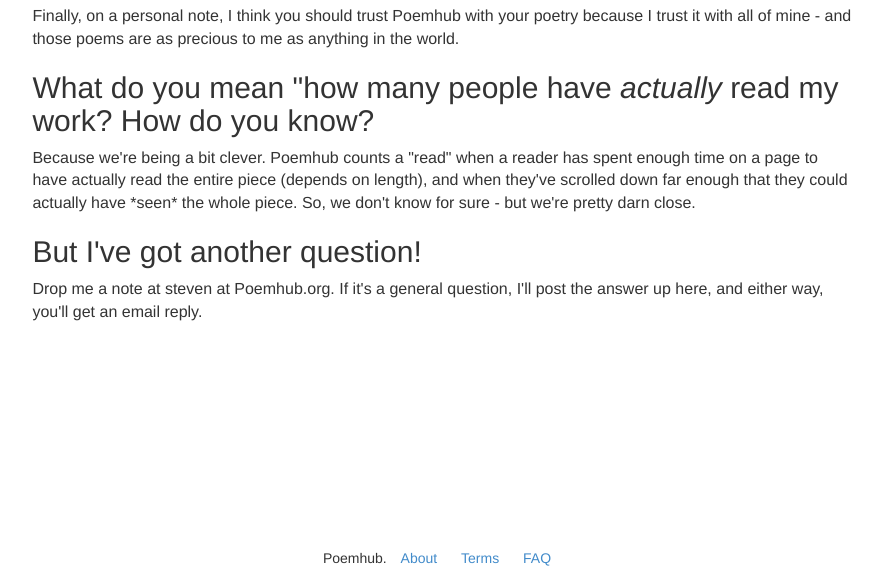
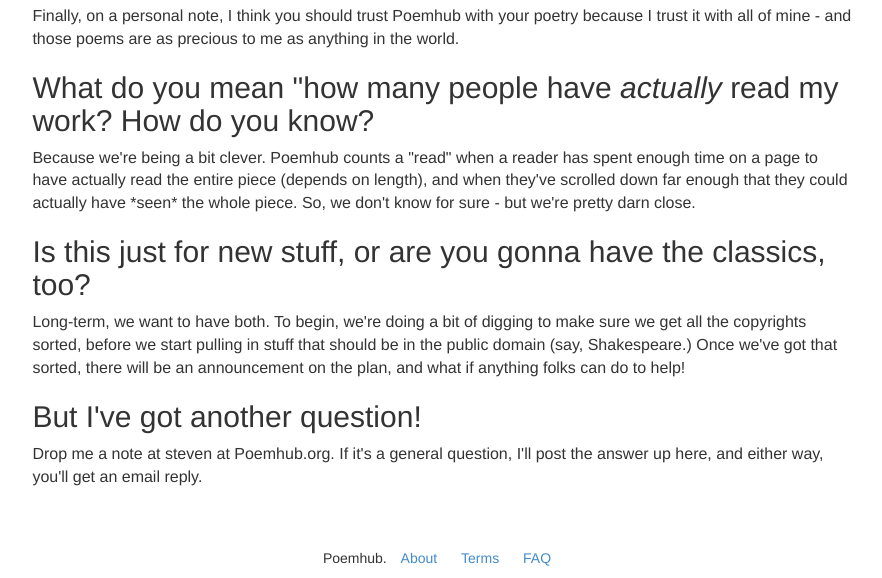
Before and after one commit to skoczen/poemhub, a Django app: template project/apps/main_site/templates/main_site/faq.html in a window 1280 px wide. Shown: the part 794-1372 px from the top of the page, without its empty margins (198-1080 px from the left). Run offline with Django 3.2, Linux system fonts and the light colour scheme; the template is opened without the code that fills it, so the values that code supplies are empty; some libraries are stand-ins or nearby versions; some web fonts are replaced.

Commit message:
Better titles, favicon, one more FAQ.  This counts as a good day.

```diff
--- a/project/apps/main_site/templates/main_site/about.html
+++ b/project/apps/main_site/templates/main_site/about.html
@@ -1,4 +1,6 @@
 {% extends "base.html" %}{% load compress %}
+
+{% block title %}Poemhub: About the site{% endblock %}
 
 {% block css %}{{block.super}}
 {% compress css %}
--- a/project/apps/main_site/templates/main_site/faq.html
+++ b/project/apps/main_site/templates/main_site/faq.html
@@ -1,4 +1,6 @@
 {% extends "base.html" %}{% load compress %}
+
+{% block title %}Poemhub: FAQ{% endblock %}
 
 {% block css %}{{block.super}}
 {% compress css %}
@@ -43,6 +45,11 @@
 
     <p>Because we're being a bit clever.  Poemhub counts a "read" when a reader has spent enough time on a page to have actually read the entire piece (depends on length), and when they've scrolled down far enough that they could actually have *seen* the whole piece.  So, we don't know for sure - but we're pretty darn close.</p>
 
+    <h2>Is this just for new stuff, or are you gonna have the classics, too?</h2>
+
+    <p>Long-term, we want to have both.  To begin, we're doing a bit of digging to make sure we get all the copyrights sorted, before we start pulling in stuff that should be in the public domain (say, Shakespeare.)  Once we've got that sorted, there will be an announcement on the plan, and what if anything folks can do to help!</p>
+
+
 
     <h2>But I've got another question!</h2>
     <p>Drop me a note at steven at Poemhub.org.  If it's a general question, I'll post the answer up here, and either way, you'll get an email reply.</p>
--- a/project/apps/main_site/templates/main_site/manifesto.html
+++ b/project/apps/main_site/templates/main_site/manifesto.html
@@ -1,4 +1,6 @@
 {% extends "base.html" %}{% load compress %}
+
+{% block title %}Poemhub: Our manifesto.{% endblock %}
 
 {% block css %}{{block.super}}
 {% compress css %}
--- a/project/apps/main_site/templates/main_site/terms.html
+++ b/project/apps/main_site/templates/main_site/terms.html
@@ -1,4 +1,6 @@
 {% extends "base.html" %}{% load compress %}
+
+{% block title %}Poemhub: Terms and Conditions{% endblock %}
 
 {% block css %}{{block.super}}
 {% compress css %}
--- a/project/apps/poems/templates/poems/explore.html
+++ b/project/apps/poems/templates/poems/explore.html
@@ -1,4 +1,6 @@
 {% extends "base.html" %}{% load compress %}
+
+{% block title %}Poemhub: Explore{% endblock %}
 
 {% block css %}{{block.super}}
 {% compress css %}
--- a/project/apps/poems/templates/poems/my_reading.html
+++ b/project/apps/poems/templates/poems/my_reading.html
@@ -1,4 +1,6 @@
 {% extends "base.html" %}{% load compress %}
+
+{% block title %}Poemhub: Recently read{% endblock %}
 
 {% block css %}{{block.super}}
 {% compress css %}
--- a/project/apps/poems/templates/poems/poem.html
+++ b/project/apps/poems/templates/poems/poem.html
@@ -1,6 +1,6 @@
 {% extends "base.html" %}{% load compress %}
 
-{% block title %}{{poem.title}} - by {{poem.author.name}}{% endblock %}
+{% block title %}{{poem.title}} - by {{poem.author.name}} on Poemhub{% endblock %}
 
 {% block css %}{{block.super}}
 {% compress css %}
--- a/project/apps/poems/templates/poems/poet.html
+++ b/project/apps/poems/templates/poems/poet.html
@@ -1,4 +1,6 @@
 {% extends "base.html" %}{% load compress %}
+
+{% block title %}{{poet.name}} on Poemhub{% endblock %}
 
 {% block css %}{{block.super}}
 {% compress css %}
--- a/project/apps/poems/templates/poems/revision.html
+++ b/project/apps/poems/templates/poems/revision.html
@@ -1,4 +1,6 @@
 {% extends "base.html" %}{% load compress %}
+
+{% block title %}Revision: {{poem.title}} - by {{poem.author.name}} on {{poem.revised_at|date}}{% endblock %}
 
 {% block css %}{{block.super}}
 {% compress css %}
--- a/project/apps/poems/templates/poems/revisions.html
+++ b/project/apps/poems/templates/poems/revisions.html
@@ -1,4 +1,6 @@
 {% extends "base.html" %}{% load compress %}
+
+{% block title %}Revisions of {{poem.title}} - by {{poem.author.name}} on Poemhub{% endblock %}
 
 {% block css %}{{block.super}}
 {% compress css %}
--- a/project/templates/base.html
+++ b/project/templates/base.html
@@ -28,10 +28,11 @@
         #wrap {display:table;height:100%}
     </style>
   <![endif]-->
+  {% endblock %}
+  <link rel="shortcut icon" href="{{STATIC_URL}}main_site/img/favicon.png">
+  <link rel="apple-touch-icon" href="{{STATIC_URL}}main_site/img/apple-touch-icon.png">
 
 
-
-  {% endblock %}
 
   <script src="{{STATIC_URL}}base/js/libs/modernizr-2.0.6.min.js"></script>
   {% analytical_head_bottom %}
```
Also changed, not shown: project/apps/main_site/static/main_site/img/apple-touch-icon.png (added), project/apps/main_site/static/main_site/img/favicon.png (added).
